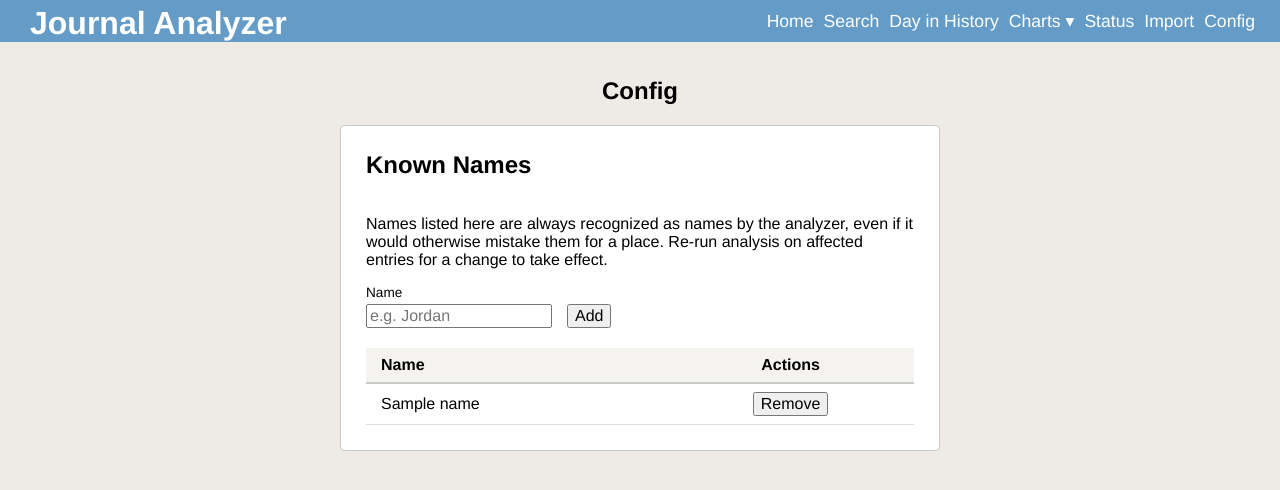
After one commit to HaloZero/journal_formatter, a Flask app: page /config in a window 1280 px wide. The commit adds this page. Shown: the top 490 px of the page. Run offline with Flask 3, Linux system fonts and the light colour scheme; tables that the repository leaves empty hold one stand-in row (values such as "Sample post"); some libraries are stand-ins or nearby versions.

Commit message:
Add a Config page for known names, forced into the analyzer
spaCy's NER occasionally mistags a person's name as a place (GPE/LOC).
Names registered on the new /config page now win over spaCy's own
label, and are recognized as names even when spaCy doesn't tag them
as an entity at all. Existing entries need re-analysis to pick up
changes to the list.

Co-Authored-By: Claude Sonnet 5 <noreply@anthropic.com>

```diff
--- a/app/analyzer.py
+++ b/app/analyzer.py
@@ -1,3 +1,4 @@
+import re
 import spacy
 import string
 import threading
@@ -15,7 +16,12 @@ class JournalEntryAnalyzer(threading.Thread):
 		self.entries_analyzed = 0
 		self.percent_complete = 0
 		self.total_entries_to_analyze = len(self.entries)
+		self.known_names = self._load_known_names()
 		super().__init__()
+
+	def _load_known_names(self):
+		from app.models import KnownName
+		return {known_name.name.lower() for known_name in KnownName.query.all()}
 
 	def run(self):
 		for entry in self.entries:
@@ -38,7 +44,7 @@ class JournalEntryAnalyzer(threading.Thread):
 		"""
 		entry_text = entry.entry_text
 		doc = _nlp(entry_text)
-		names, locations = self._entities(doc)
+		names, locations = self._entities(doc, entry_text)
 		word_count = self._analyze_word_count(entry_text)
 		sentence_count = len(list(doc.sents))
 
@@ -47,15 +53,31 @@ class JournalEntryAnalyzer(threading.Thread):
 		entry.names = names
 		entry.locations = locations
 
-	def _entities(self, doc):
+	def _entities(self, doc, entry_text):
 		names = []
 		locations = []
+		matched_spans = []
 		for ent in doc.ents:
-			if ent.label_ in PERSON_LABELS:
+			matched_spans.append((ent.start_char, ent.end_char))
+			if ent.text.lower() in self.known_names:
+				# a known name always wins, even if spaCy mistagged it as a place
+				names.append(ent.text)
+			elif ent.label_ in PERSON_LABELS:
 				names.append(ent.text)
 			elif ent.label_ in LOCATION_LABELS:
 				locations.append(ent.text)
+		names.extend(self._unrecognized_known_names(entry_text, matched_spans))
 		return names, locations
+
+	def _unrecognized_known_names(self, entry_text, matched_spans):
+		"""Known names spaCy didn't tag as any entity at all still count as names."""
+		found = []
+		for known_name in self.known_names:
+			pattern = r'\b' + re.escape(known_name) + r'\b'
+			for match in re.finditer(pattern, entry_text, re.IGNORECASE):
+				if not any(match.start() < end and match.end() > start for start, end in matched_spans):
+					found.append(match.group(0))
+		return found
 
 	def _analyze_word_count(self, entry_text):
 		words = entry_text.split()
--- a/app/routes.py
+++ b/app/routes.py
@@ -22,6 +22,7 @@ from app.photo_importer import PhotoImporter
 from app.parsers import DateRangeParser, RequestLengthStyle
 
 logger = logging.getLogger('journal.import')
+logger_config = logging.getLogger('journal.config')
 
 # Cap how many name lines get drawn on /names - past this the chart stops being readable
 MAX_NAME_SERIES = 15
@@ -458,3 +459,26 @@ def analyze_progress(thread_id):
 	percent_complete = operation_threads[thread_id].percent_complete
 	total_entries = operation_threads[thread_id].total_entries_to_analyze
 	return {'percent_complete': percent_complete, 'total_entries': total_entries }
+
+@app.route('/config', methods=['GET', 'POST'])
+def config():
+	if request.method == 'POST':
+		name = request.form.get('name', '').strip()
+		already_known = models.KnownName.query.filter(func.lower(models.KnownName.name) == name.lower()).first()
+		if name and not already_known:
+			db.session.add(models.KnownName(name=name))
+			db.session.commit()
+			logger_config.info("Added known name '%s'", name)
+		return redirect(url_for('config'))
+
+	known_names = models.KnownName.query.order_by(models.KnownName.name).all()
+	return render_template('config.html', known_names=known_names)
+
+@app.route('/config/delete/<int:known_name_id>', methods=['POST'])
+def config_delete(known_name_id):
+	known_name = models.KnownName.query.get(known_name_id)
+	if known_name is not None:
+		db.session.delete(known_name)
+		db.session.commit()
+		logger_config.info("Removed known name '%s'", known_name.name)
+	return redirect(url_for('config'))
--- a/app/templates/_header_nav.html
+++ b/app/templates/_header_nav.html
@@ -20,5 +20,6 @@
         </div>
         <a href="/status">Status</a>
         <a href="/import">Import</a>
+        <a href="/config">Config</a>
     </nav>
 </header>
--- /dev/null
+++ b/app/templates/config.html
@@ -0,0 +1,56 @@
+<!DOCTYPE html>
+<html>
+{% include "_head.html" %}
+<body>
+
+{% include "_header_nav.html" %}
+
+<div class="content">
+	<div>
+		<span><h2>Config</h2></span>
+	</div>
+
+	<div class="empty-state">
+		<h2>Known Names</h2>
+		<p>Names listed here are always recognized as names by the analyzer, even if it would otherwise mistake them for a place. Re-run analysis on affected entries for a change to take effect.</p>
+
+		<form class="search-form" method="post" action="{{ url_for('config') }}">
+			<div class="search-fields">
+				<div class="search-field">
+					<label for="name">Name</label>
+					<input type="text" id="name" name="name" placeholder="e.g. Jordan" required>
+				</div>
+				<button type="submit">Add</button>
+			</div>
+		</form>
+
+		{% if known_names %}
+		<div class="table-container">
+			<table>
+				<thead>
+					<tr>
+						<th>Name</th>
+						<th class="text-center">Actions</th>
+					</tr>
+				</thead>
+				<tbody>
+					{% for known_name in known_names %}
+					<tr>
+						<td>{{ known_name.name }}</td>
+						<td class="text-center">
+							<form method="post" action="{{ url_for('config_delete', known_name_id=known_name.id) }}">
+								<button type="submit">Remove</button>
+							</form>
+						</td>
+					</tr>
+					{% endfor %}
+				</tbody>
+			</table>
+		</div>
+		{% else %}
+		<p class="tag-empty">No known names yet.</p>
+		{% endif %}
+	</div>
+</div>
+</body>
+</html>
```
Also changed, not shown: app/models.py (+7 -0 lines), migrations/versions/1fc63e32025d_create_known_name_table.py (added, +33 -0 lines).
